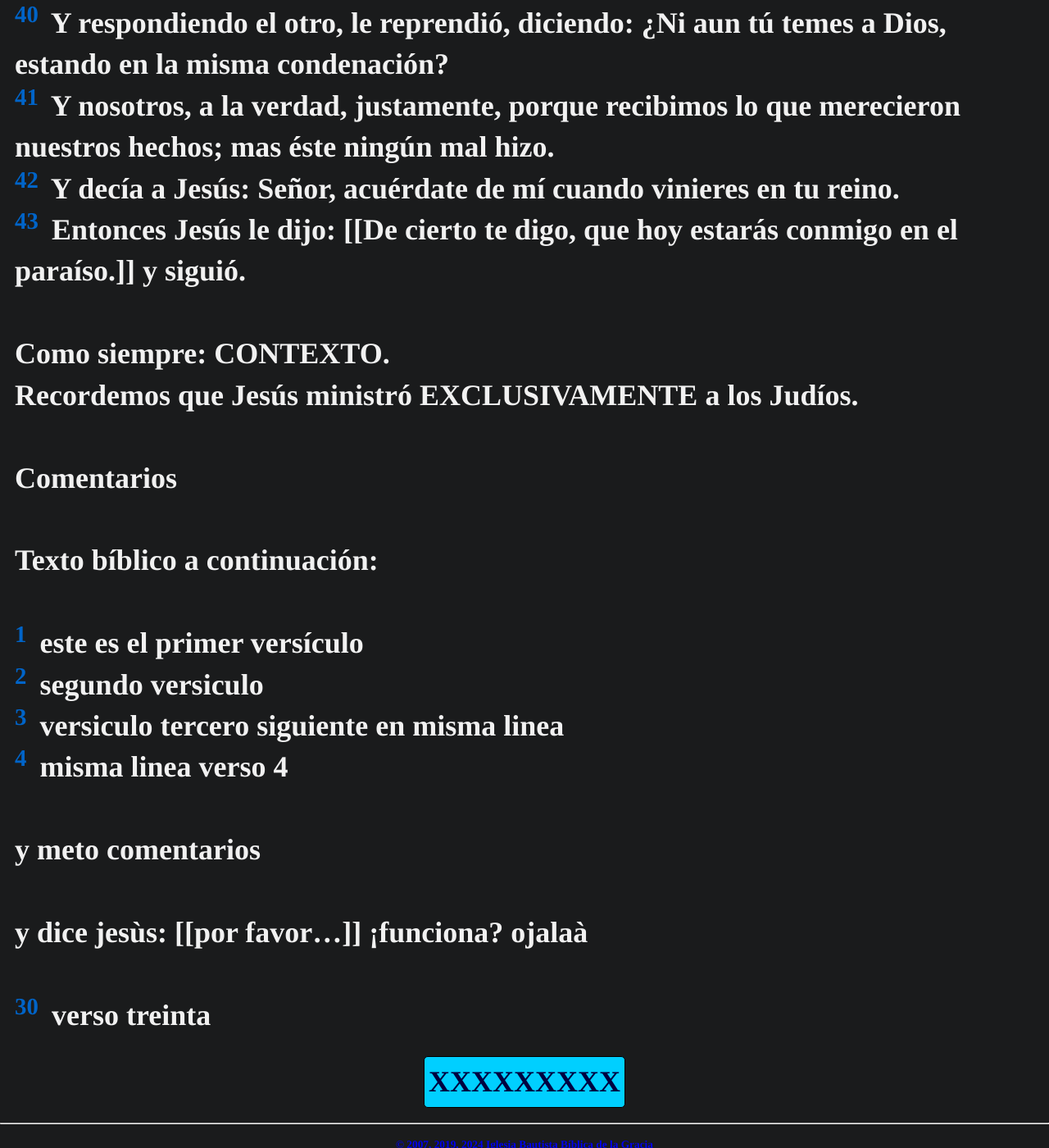
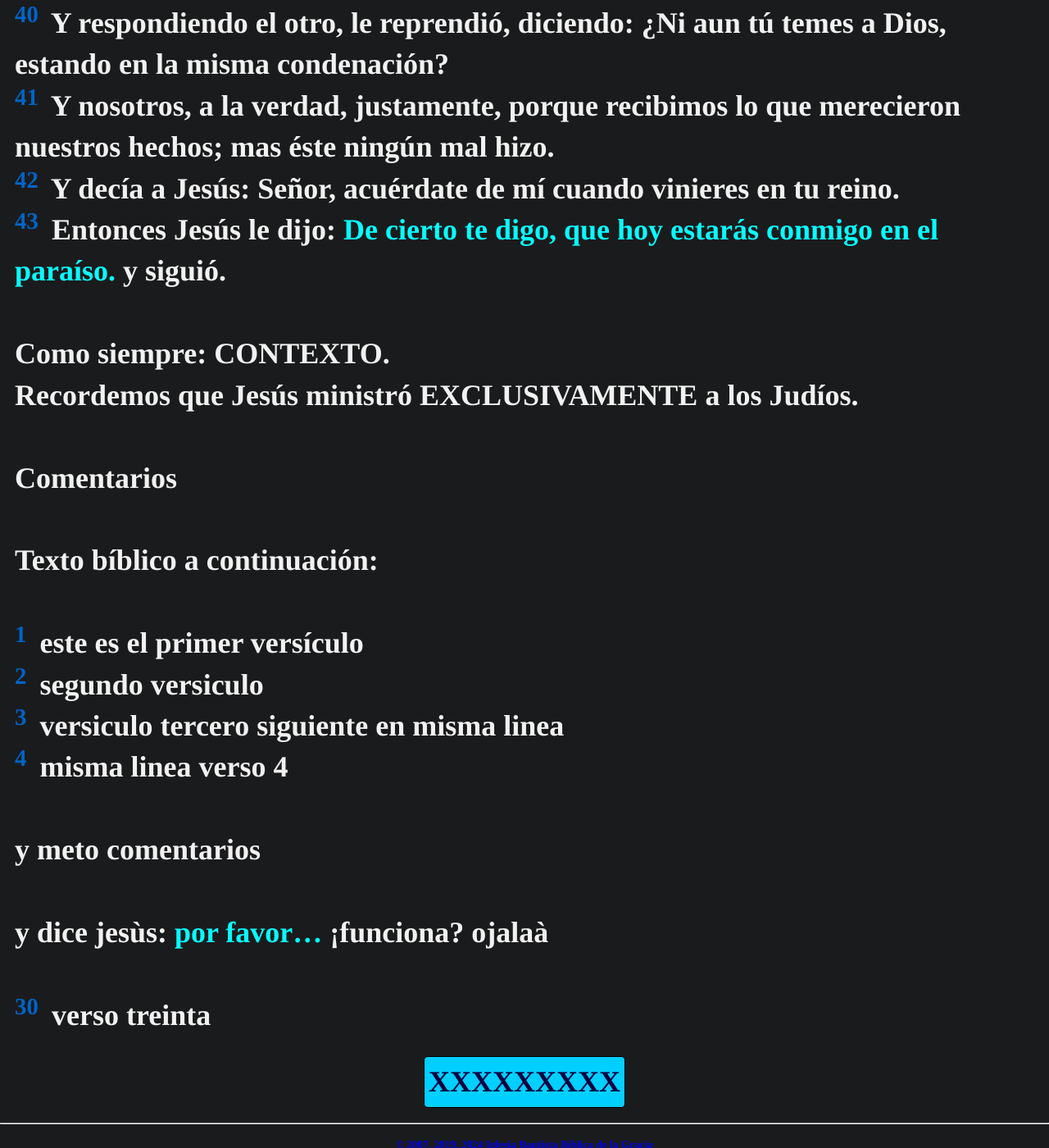
Before and after one commit to discipulodecristo/estudiobiblia, a Jekyll site: the page built from ensayos/PLANTILLA_MARKDOWN_vacia.md, in a window 1280 px wide and 1400 px high, scrolled down 279 px. Shown: the whole window at 82% size. Built offline with Jekyll 4.4.1, drawn with Linux system fonts in a browser that asks for light colours; some web fonts are replaced.

Commit message:
Update plantilla.html

```diff
--- a/_layouts/plantilla.html
+++ b/_layouts/plantilla.html
@@ -28,12 +28,12 @@
 
   {% for linea in lineas %}
     {% assign limpio = linea | strip %}
+    {% assign frase = limpio %}
 
     {%- comment -%}
       PROCESAR PALABRAS DE JESÚS ([[ ... ]]) SIN TOCAR TU LÓGICA EXISTENTE
     {%- endcomment -%}
 
-    {% assign frase = limpio %}
     {% if frase contains '[[' %}
       {% assign frase = frase | replace: '[[', '<span class="wj">' %}
       {% assign frase = frase | replace: ']]', '</span>' %}
@@ -44,7 +44,7 @@
       PROCESAR PALABRAS EN COLOR ROJO ({{ ...}}) SIN TOCAR TU LÓGICA EXISTENTE
     {%- endcomment -%}
 
-    {% assign frase = limpio %}
+    {%- comment -%}{% assign frase = limpio %}{%- endcomment -%}
     {% if frase contains '{{' %}
       {% assign frase = frase | replace: '{{', '<span class="fth">' %}
       {% assign frase = frase | replace: '}}', '</span>' %}
@@ -55,8 +55,8 @@
       PROCESAR PALABRAS EN COLOR VERDE ((( ...))) SIN TOCAR TU LÓGICA EXISTENTE
     {%- endcomment -%}
 
-    {% assign frase = limpio %}
-    {% if frase contains '{{' %}
+    {%- comment -%}{% assign frase = limpio %}{%- endcomment -%}
+    {% if frase contains '((' %}
       {% assign frase = frase | replace: '((', '<span class="jc">' %}
       {% assign frase = frase | replace: '))', '</span>' %}
     {% endif %}
```
